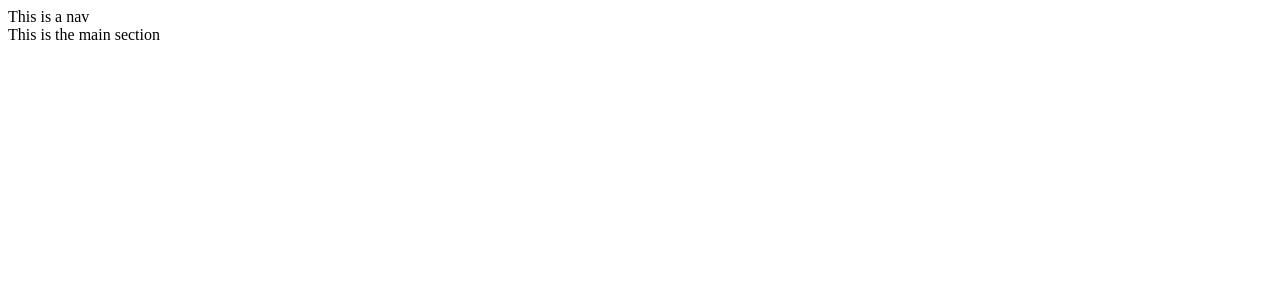
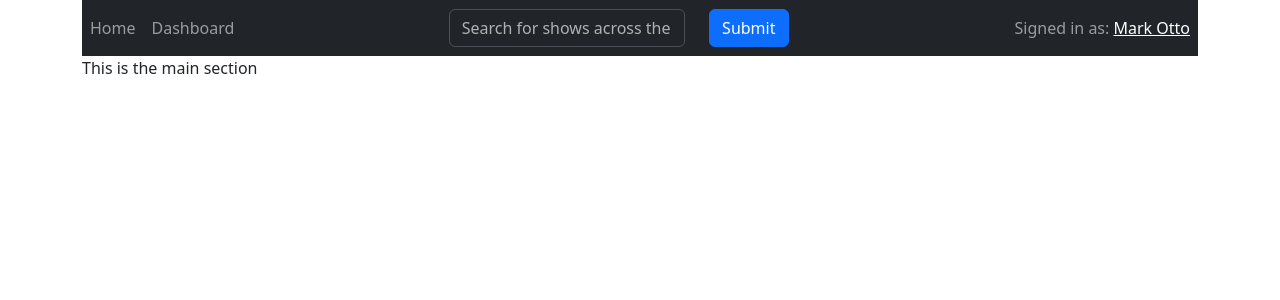
Before and after one commit to racosta323/ShowMate, a React (Create React App) app in the folder client/: page / in a window 1280 px wide. Shown: the top 300 px of the page. Built offline with nearby package versions, Linux system fonts and the light colour scheme.

Commit message:
lays out basic navbar design

```diff
--- a/client/package.json
+++ b/client/package.json
@@ -7,7 +7,9 @@
     "@testing-library/jest-dom": "^5.17.0",
     "@testing-library/react": "^13.4.0",
     "@testing-library/user-event": "^13.5.0",
+    "bootstrap": "^5.3.3",
     "react": "^18.2.0",
+    "react-bootstrap": "^2.10.2",
     "react-dom": "^18.2.0",
     "react-router-dom": "^6.22.3",
     "react-scripts": "5.0.1",
--- a/client/public/index.html
+++ b/client/public/index.html
@@ -29,7 +29,7 @@
       work correctly both with client-side routing and a non-root public URL.
       Learn how to configure a non-root public URL by running `npm run build`.
     -->
-    <title>Reciplease</title>
+    <title>ShowMate</title>
   </head>
   <body>
     <noscript>You need to enable JavaScript to run this app.</noscript>
--- a/client/src/components/App.js
+++ b/client/src/components/App.js
@@ -1,14 +1,18 @@
 import React, { useEffect, useState } from "react";
 import { Switch, Route } from "react-router-dom";
+
+import Container from "react-bootstrap/Container";
 
 import NavBar from "./NavBar";
 
 function App() {
   return (
-    <>
+    <Container>
+
       <NavBar/>
       <main>This is the main section</main>
-    </>
+
+    </Container>
     )
 }
 
--- a/client/src/components/NavBar.js
+++ b/client/src/components/NavBar.js
@@ -1,6 +1,54 @@
+import Navbar from 'react-bootstrap/Navbar'
+import Nav from 'react-bootstrap/Nav'
+import Form from 'react-bootstrap/Form';
+import Button from 'react-bootstrap/Button';
+import InputGroup from 'react-bootstrap/InputGroup';
+import Row from 'react-bootstrap/Row';
+import Col from 'react-bootstrap/Col';
+import Container from 'react-bootstrap/Container'
+import Stack from 'react-bootstrap/Stack'
+
 function NavBar (){
     return(
-        <nav>This is a nav</nav>
+
+            <Navbar
+            // expand="lg"
+            bg="dark"
+            data-bs-theme="dark"
+            >
+                <Col>
+                    <Nav>
+                        <Nav.Link>Home</Nav.Link>
+                        <Nav.Link>Dashboard</Nav.Link>
+                    </Nav>
+                </Col>
+
+                    <Col>
+                        <Form inline>
+                            <Row>
+                                <Col xs={8}>
+                                    <Form.Control
+                                    type="text"
+                                    placeholder="Search for shows across the US"
+                                    className=" mr-sm-2"
+                                    />
+                                </Col>
+                                <Col>
+                                    <Button type="submit">Submit</Button>
+                                </Col>
+                            </Row>
+                        </Form>
+                    </Col>
+                    <Col className='d-flex flex-row-reverse mx-2'>
+                        <Navbar.Text>
+                            Signed in as: <a href="#login">Mark Otto</a>
+                        </Navbar.Text>
+                    </Col>
+
+
+
+            </Navbar>
+
     )
 }
 
--- a/client/src/index.js
+++ b/client/src/index.js
@@ -3,6 +3,8 @@ import "./index.css";
 import { createRoot } from "react-dom/client";
 import { RouterProvider } from 'react-router-dom'
 import { router } from './routes'
+import 'bootstrap/dist/css/bootstrap.min.css'
+
 
 
 const container = document.getElementById("root");
```
